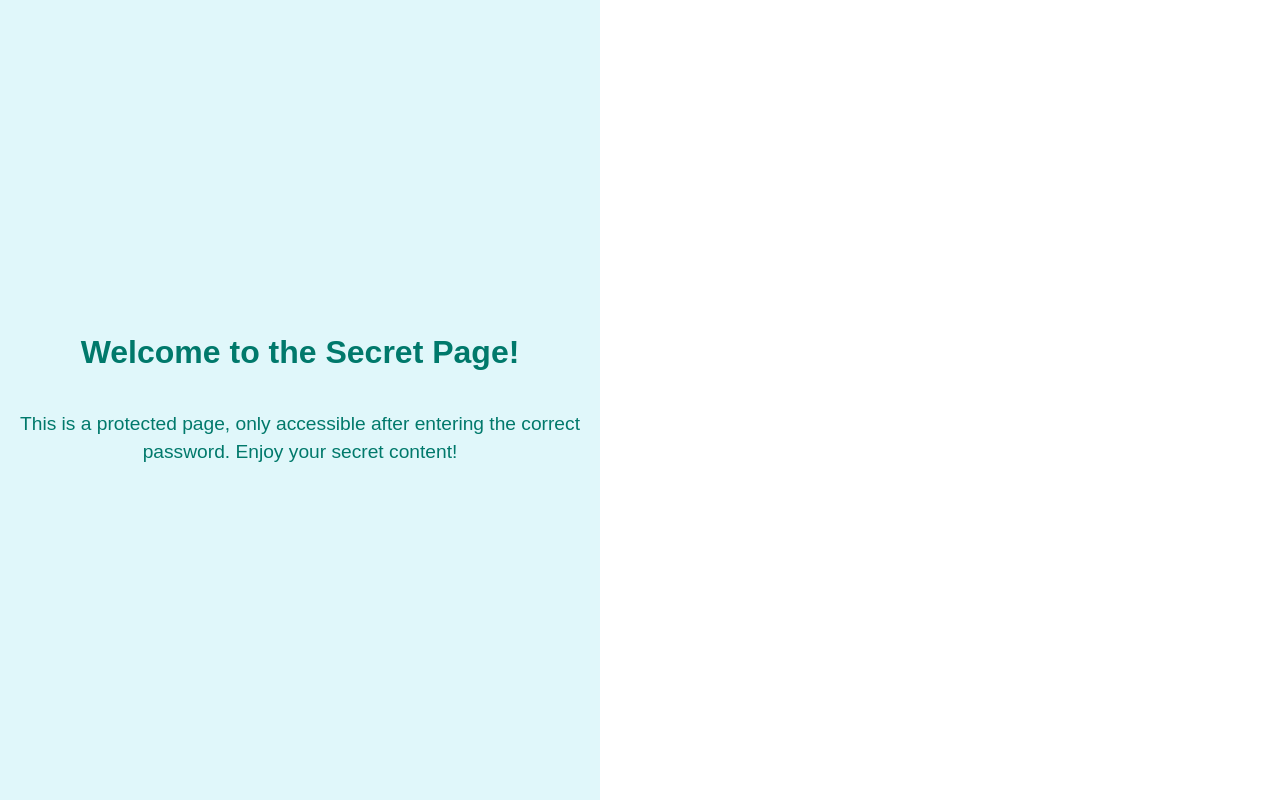
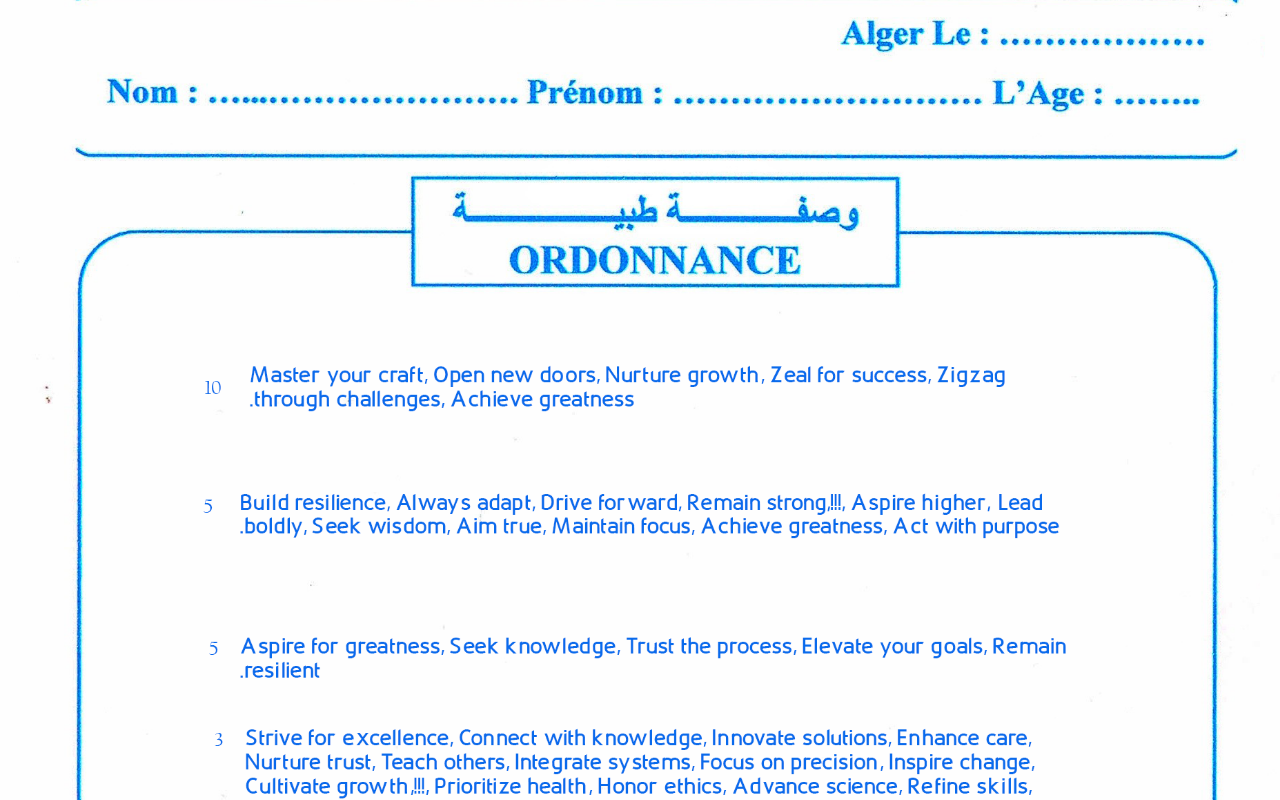
Before and after one commit to mohammedalrumhi/cocovis, a React (Vite) app: page /secret in a window 1280 px wide. Shown: the top 800 px of the page. Built offline with nearby package versions, Linux system fonts and the light colour scheme.

Commit message:
Dfdgdgfddsfd

```diff
--- a/src/SecretPage.jsx
+++ b/src/SecretPage.jsx
@@ -1,36 +1,47 @@
 import React from 'react';
 
 const SecretPage = () => {
-  // Inline styles for the secret page
+  // Inline styles for the secret page with background image
   const pageStyles = {
     display: 'flex',
     flexDirection: 'column',
     alignItems: 'center',
     justifyContent: 'center',
     height: '100vh',
-    backgroundColor: '#e0f7fa',
+    backgroundImage: 'url(/bg.png)', // Path to the image in the public folder
+    backgroundSize: 'cover', // Makes the background image cover the entire container
+    backgroundPosition: 'center', // Centers the background image
     fontFamily: 'Arial, sans-serif',
+    color: '#fff',
+    textAlign: 'center',
+    padding: '20px', // Padding for spacing content from the edges
+    direction: 'rtl', // Right-to-left text direction for Arabic
   };
 
   const headingStyles = {
     fontSize: '2rem',
-    color: '#00796b',
     marginBottom: '20px',
+    textShadow: '2px 2px 4px rgba(0, 0, 0, 0.5)', // Adding shadow to text for better visibility
   };
 
   const paragraphStyles = {
     fontSize: '1.2rem',
-    color: '#00796b',
-    textAlign: 'center',
     maxWidth: '600px',
+    marginBottom: '30px',
+    textShadow: '2px 2px 4px rgba(0, 0, 0, 0.5)',
   };
 
   return (
     <div style={pageStyles}>
-      <h1 style={headingStyles}>Welcome to the Secret Page!</h1>
+      <h1 style={headingStyles}>مرحبًا بك في الصفحة السرية!</h1>
       <p style={paragraphStyles}>
-        This is a protected page, only accessible after entering the correct password. Enjoy your secret content!
+        هذه صفحة محمية، يمكن الوصول إليها فقط بعد إدخال كلمة المرور الصحيحة. استمتع بمحتواك السري!
       </p>
+      <img
+        src="/bg.png"
+        alt="Background"
+        style={{ width: '100%', height: 'auto', borderRadius: '10px' }}
+      />
     </div>
   );
 };
```
Also changed, not shown: public/bg.png (added).
